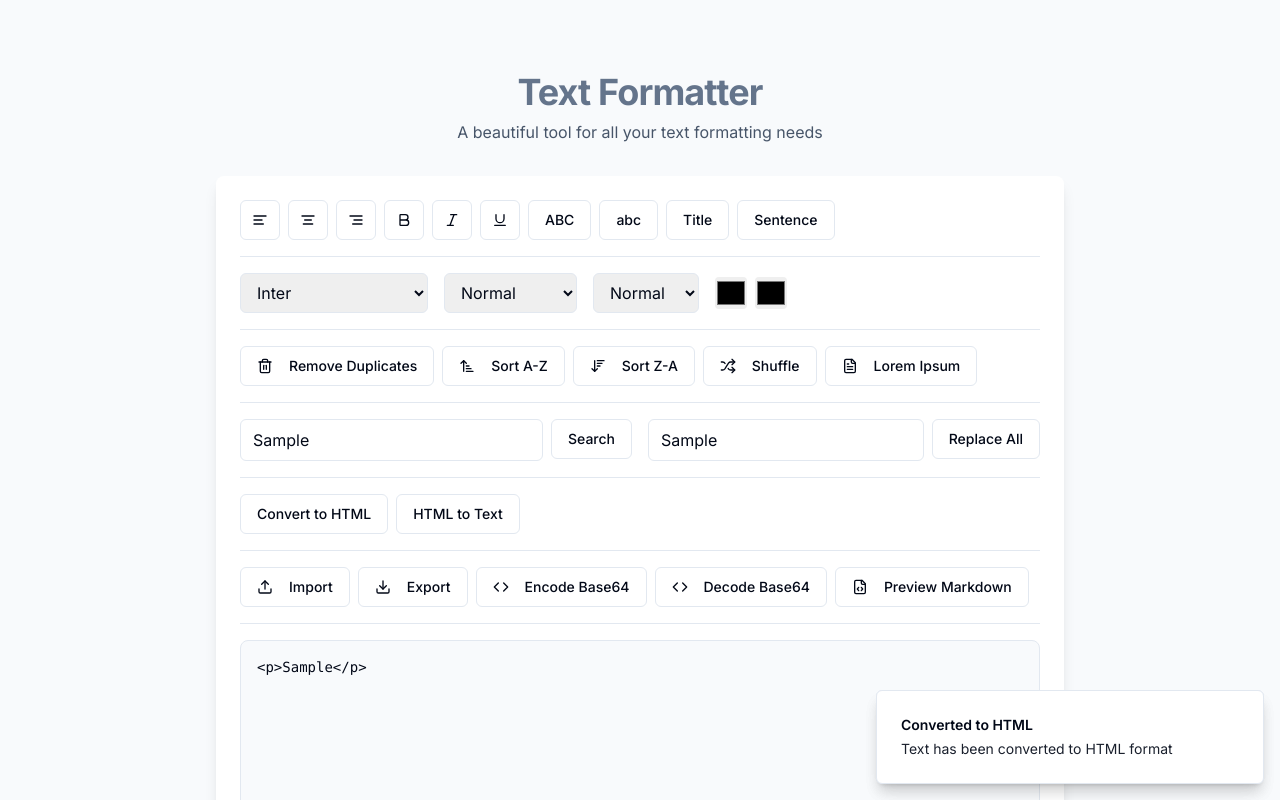
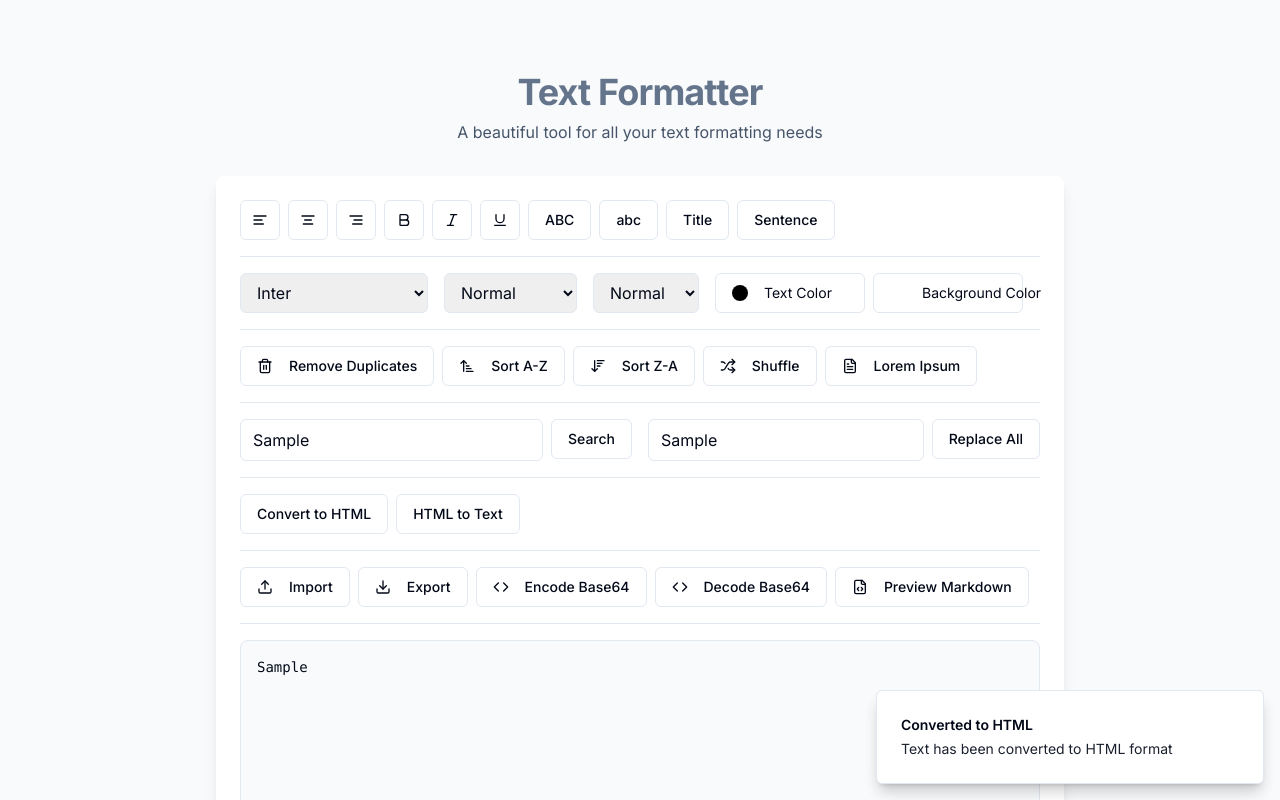
Before and after one commit to shayanzubair01819/textify-utility-hub, a React (Vite) app: page / in a window 1280 px wide. Both pictures are taken after typing "Sample", "Sample", "Sample" into the empty fields and a click on the button "Convert to HTML". Shown: the top 800 px of the page. Built offline with nearby package versions, Linux system fonts and the light colour scheme.

Commit message:
Improve text search and color picker
This commit implements two improvements:

- Search functionality now highlights search terms within the text editor.
- Text color picker is now selectable, allowing users to customize text color.

```diff
--- a/src/components/TextEditor.tsx
+++ b/src/components/TextEditor.tsx
@@ -19,6 +19,7 @@ import {
   Code,
   FileCode,
 } from 'lucide-react';
+import { Popover, PopoverContent, PopoverTrigger } from "@/components/ui/popover";
 
 export const TextEditor = () => {
   const [text, setText] = useState('');
@@ -202,16 +203,38 @@ export const TextEditor = () => {
 
   const handleSearch = () => {
     if (!searchTerm) return;
-    const regex = new RegExp(searchTerm, 'gi');
-    const newText = text.replace(regex, match => `<mark>${match}</mark>`);
+
     const textarea = document.querySelector('textarea');
-    if (textarea) {
-      textarea.innerHTML = newText;
+    if (!textarea) return;
+
+    const start = textarea.selectionStart;
+    const end = textarea.selectionEnd;
+
+    const currentText = text;
+    if (searchTerm) {
+      const regex = new RegExp(searchTerm, 'gi');
+      const matches = Array.from(currentText.matchAll(regex));
+
+      const tempDiv = document.createElement('div');
+      tempDiv.innerHTML = currentText;
+
+      matches.forEach(match => {
+        const matchIndex = match.index || 0;
+        const matchText = match[0];
+        const span = `<mark style="background-color: #fff3cd; padding: 0 2px; border-radius: 2px;">${matchText}</mark>`;
+        tempDiv.innerHTML = tempDiv.innerHTML.slice(0, matchIndex) + span + tempDiv.innerHTML.slice(matchIndex + matchText.length);
+      });
+
+      setConvertedHTML(tempDiv.innerHTML);
+      setShowHTML(true);
+
+      toast({
+        title: "Search results",
+        description: `Found ${matches.length} matches for "${searchTerm}"`,
+      });
     }
-    toast({
-      title: "Search completed",
-      description: `Highlighted all occurrences of "${searchTerm}"`,
-    });
+
+    textarea.setSelectionRange(start, end);
   };
 
   const handleReplace = () => {
@@ -397,6 +420,69 @@ export const TextEditor = () => {
     return () => window.removeEventListener('keydown', handleKeyboard);
   }, [handleStyle, handleFileExport]);
 
+  const ColorPicker = ({ value, onChange, title }: { value: string; onChange: (color: string) => void; title: string }) => {
+    const [isOpen, setIsOpen] = useState(false);
+    const [tempColor, setTempColor] = useState(value);
+
+    const presetColors = [
+      '#000000', '#FFFFFF', '#FF0000', '#00FF00', '#0000FF',
+      '#FFFF00', '#FF00FF', '#00FFFF', '#808080', '#800000',
+      '#808000', '#008000', '#800080', '#008080', '#000080',
+      '#FFA500', '#A52A2A', '#DEB887', '#5F9EA0', '#7FFF00',
+    ];
+
+    return (
+      <Popover open={isOpen} onOpenChange={setIsOpen}>
+        <PopoverTrigger asChild>
+          <Button
+            variant="outline"
+            className="w-[150px] justify-start text-left font-normal"
+          >
+            <div
+              className="w-4 h-4 rounded-full mr-2 shrink-0"
+              style={{ backgroundColor: value }}
+            />
+            {title}
+          </Button>
+        </PopoverTrigger>
+        <PopoverContent className="w-[280px]">
+          <div className="space-y-4">
+            <div className="flex flex-col space-y-2">
+              <label className="text-sm font-medium">Custom Color</label>
+              <input
+                type="color"
+                value={tempColor}
+                onChange={(e) => {
+                  setTempColor(e.target.value);
+                  onChange(e.target.value);
+                }}
+                className="w-full h-8 cursor-pointer"
+              />
+            </div>
+            <div className="space-y-2">
+              <label className="text-sm font-medium">Preset Colors</label>
+              <div className="grid grid-cols-5 gap-2">
+                {presetColors.map((color) => (
+                  <button
+                    key={color}
+                    className={`w-8 h-8 rounded-full border-2 ${
+                      tempColor === color ? 'border-primary' : 'border-transparent'
+                    }`}
+                    style={{ backgroundColor: color }}
+                    onClick={() => {
+                      setTempColor(color);
+                      onChange(color);
+                    }}
+                  />
+                ))}
+              </div>
+            </div>
+          </div>
+        </PopoverContent>
+      </Popover>
+    );
+  };
+
   return (
     <div className="w-full max-w-4xl mx-auto p-6 space-y-6 animate-fadeIn">
       <div className="text-center mb-8">
@@ -530,19 +616,15 @@ export const TextEditor = () => {
           </select>
 
           <div className="flex items-center gap-2">
-            <input
-              type="color"
+            <ColorPicker
               value={textColor}
               onChange={handleTextColorChange}
-              className="w-8 h-8 rounded cursor-pointer"
               title="Text Color"
             />
-            <input
-              type="color"
+            <ColorPicker
               value={backgroundColor}
               onChange={handleBackgroundColorChange}
-              className="w-8 h-8 rounded cursor-pointer"
-              title="Highlight Color"
+              title="Background Color"
             />
           </div>
         </div>
@@ -711,7 +793,10 @@ export const TextEditor = () => {
           />
         ) : showHTML ? (
           <div className="w-full min-h-[16rem] max-h-[32rem] p-4 border rounded-lg bg-slate-50 overflow-auto">
-            <pre className="text-sm font-mono whitespace-pre-wrap">{convertedHTML}</pre>
+            <div
+              className="whitespace-pre-wrap font-mono text-sm"
+              dangerouslySetInnerHTML={{ __html: convertedHTML }}
+            />
           </div>
         ) : (
           <textarea
```
